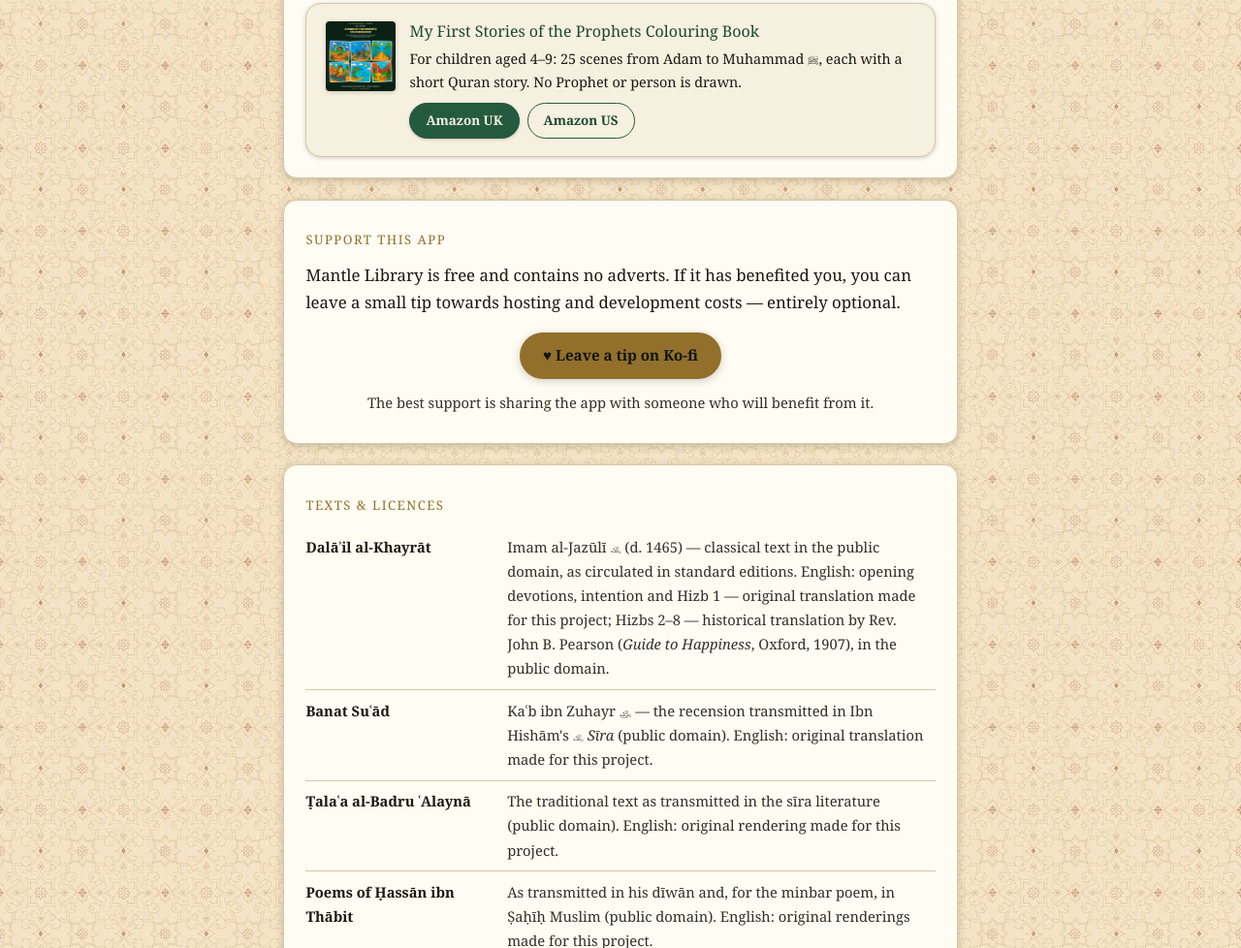
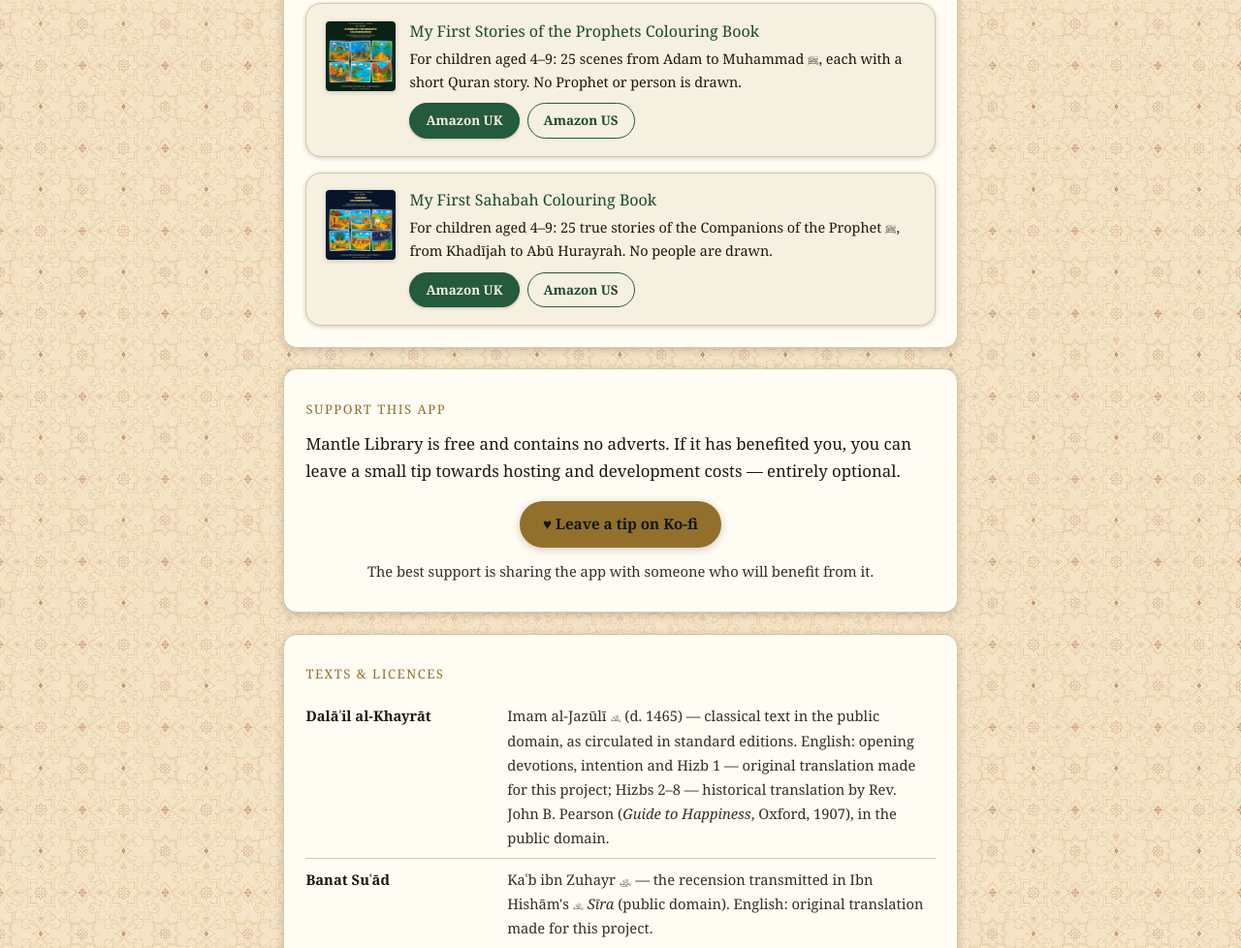
Before and after one commit to awaism257/the-mantle-library, a plain HTML site: page support.html in a window 1280 px wide. Shown: the part 3559-4537 px from the top of the page at 97% size. Drawn offline with Linux system fonts and the light colour scheme; a web font is replaced by a local one.

Commit message:
Books: new Seerah Colouring Book cover; add My First Sahabah Colouring Book
Co-Authored-By: Claude Opus 5.5 <noreply@anthropic.com>

```diff
--- a/support.html
+++ b/support.html
@@ -269,6 +269,18 @@
             </div>
           </div>
         </div>
+
+        <div class="app-item book-item">
+          <img class="book-item-cover" src="icons/books/book-sahabah-colouring.jpg" width="72" height="72" loading="lazy" alt="Cover of My First Sahabah Colouring Book">
+          <div class="book-item-info">
+            <h3 class="app-item-name">My First Sahabah Colouring Book</h3>
+            <p class="app-item-desc">For children aged 4–9: 25 true stories of the Companions of the Prophet <span class="hon">ﷺ</span>, from Khadījah to Abū Hurayrah. No people are drawn.</p>
+            <div class="book-item-links">
+              <a class="btn" href="https://www.amazon.co.uk/dp/B0HRX5NDPD" target="_blank" rel="noopener noreferrer">Amazon UK</a>
+              <a class="btn ghost" href="https://www.amazon.com/dp/B0HRX5NDPD" target="_blank" rel="noopener noreferrer">Amazon US</a>
+            </div>
+          </div>
+        </div>
       </div>
 
       <script>
--- a/sw.js
+++ b/sw.js
@@ -1,7 +1,7 @@
 /* Mantle Library — service worker (offline-first).
    ⚠ Bump CACHE_VERSION after ANY change to any file before deploying — users
    will otherwise see stale files. */
-const CACHE_VERSION = 'mantle-v129';
+const CACHE_VERSION = 'mantle-v130';
 
 // App shell: everything needed to render the library fully offline.
 // Audio and album art are runtime-cached on first request so installs stay instant.
@@ -35,6 +35,7 @@ const PRECACHE_URLS = [
   'icons/books/book-shield-vol1.jpg',
   'icons/books/book-seerah-colouring.jpg',
   'icons/books/book-prophets-colouring.jpg',
+  'icons/books/book-sahabah-colouring.jpg',
   'icons/books/rf-5-star-seal.png',
   'icons/bg-tile-dark.jpg',
   'icons/bg-tile-light.jpg'
```
Also changed, not shown: icons/books/book-sahabah-colouring.jpg (added), icons/books/book-seerah-colouring.jpg.
